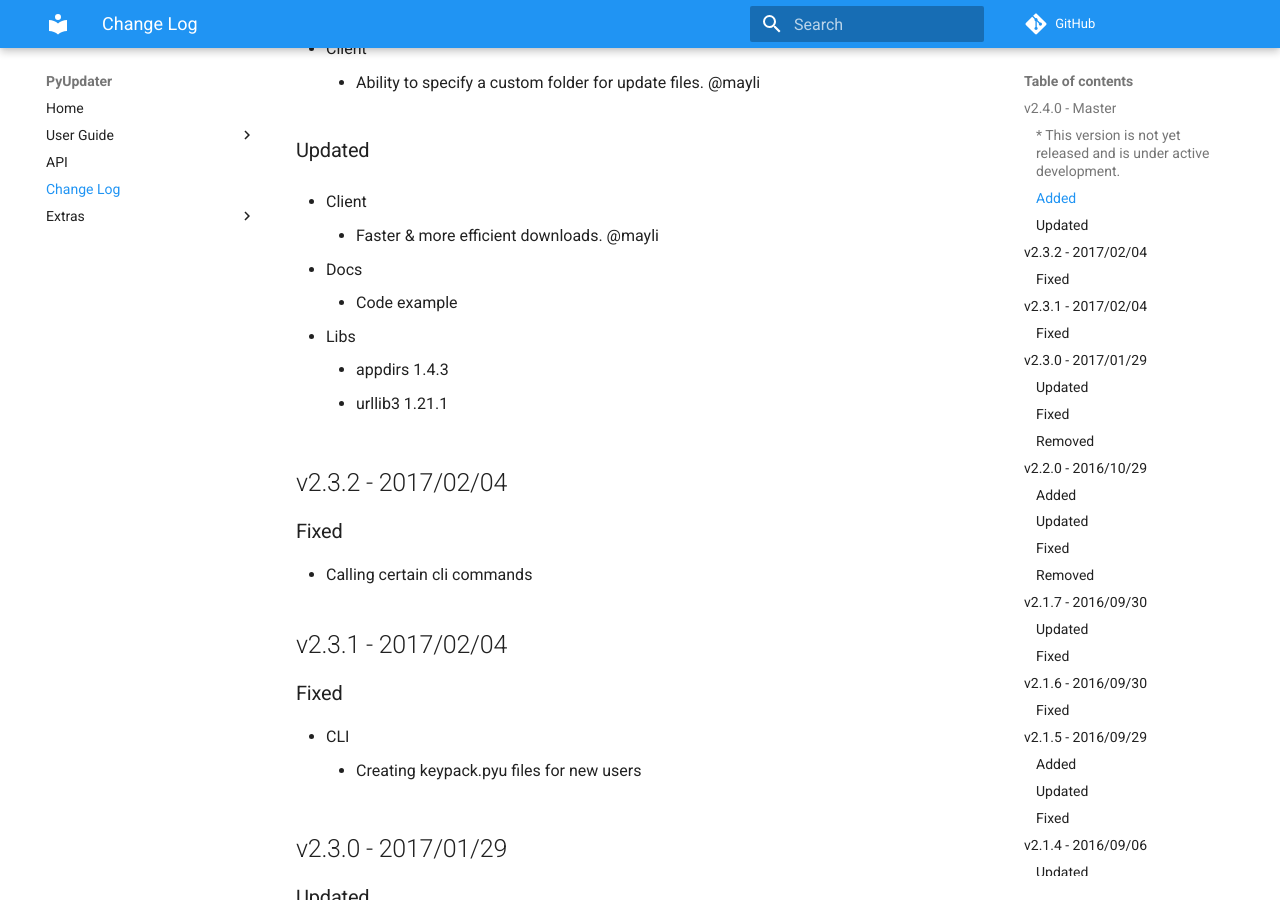
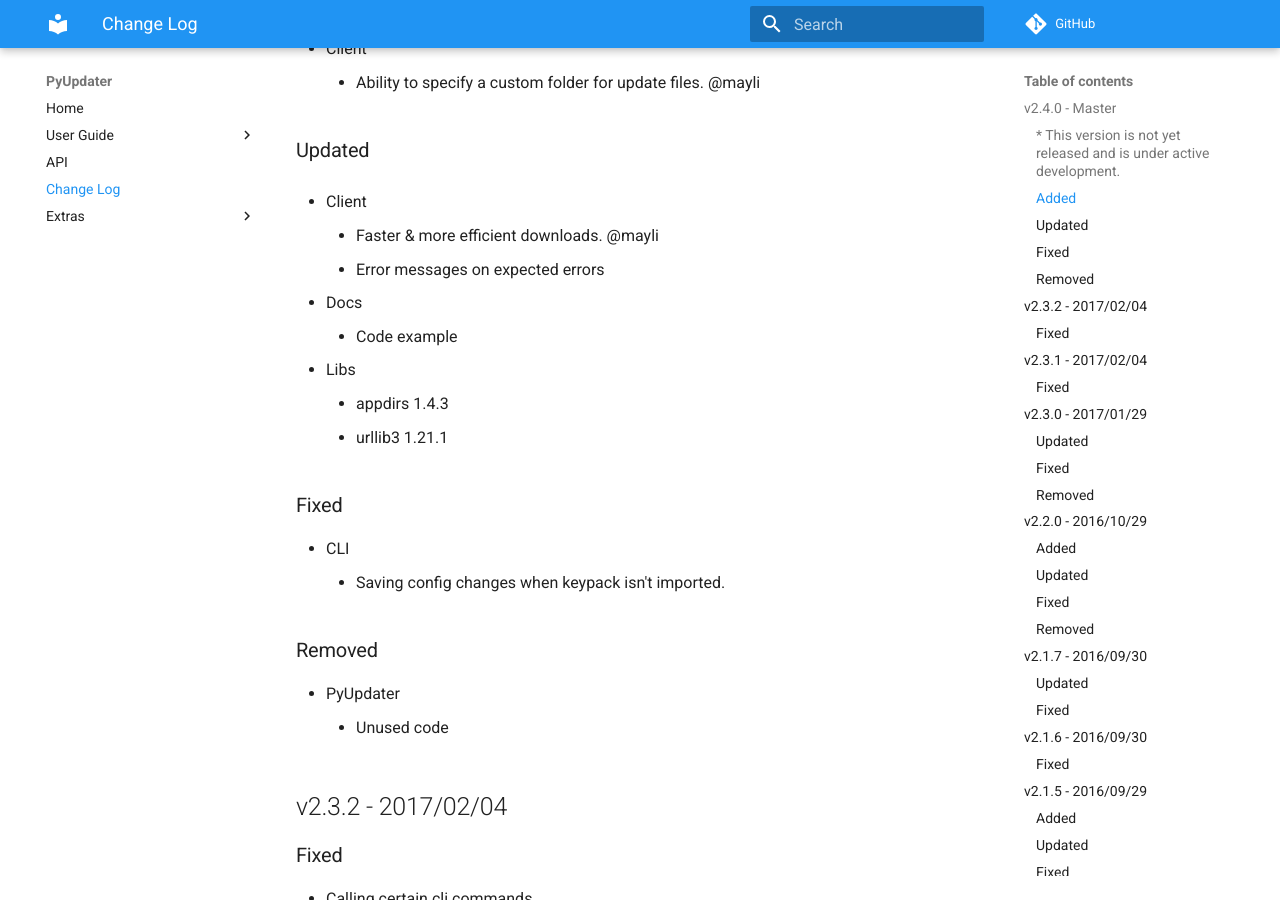
Before and after one commit to Digital-Sapphire/PyUpdater, an MkDocs documentation site: the page built from docs/changelog.md, in a window 1280 px wide and 900 px high, scrolled down 298 px. Built offline with MkDocs 1.6.1 and Material for MkDocs 9.7.7, drawn with Linux system fonts in a browser that asks for light colours; comment, search, counter and statistics services are not loaded; old or Windows-style settings are respelled for this version of MkDocs.

Commit message:
Updated changelog

```diff
--- a/docs/changelog.md
+++ b/docs/changelog.md
@@ -12,6 +12,7 @@
 
   - Client
     - Faster & more efficient downloads. @mayli
+    - Error messages on expected errors
 
   - Docs
     - Code example
@@ -20,6 +21,15 @@
     - appdirs 1.4.3
     - urllib3 1.21.1
 
+###Fixed
+
+  - CLI
+    - Saving config changes when keypack isn't imported.
+
+###Removed
+
+  - PyUpdater
+    - Unused code
 
 ## v2.3.2 - 2017/02/04
 
```
